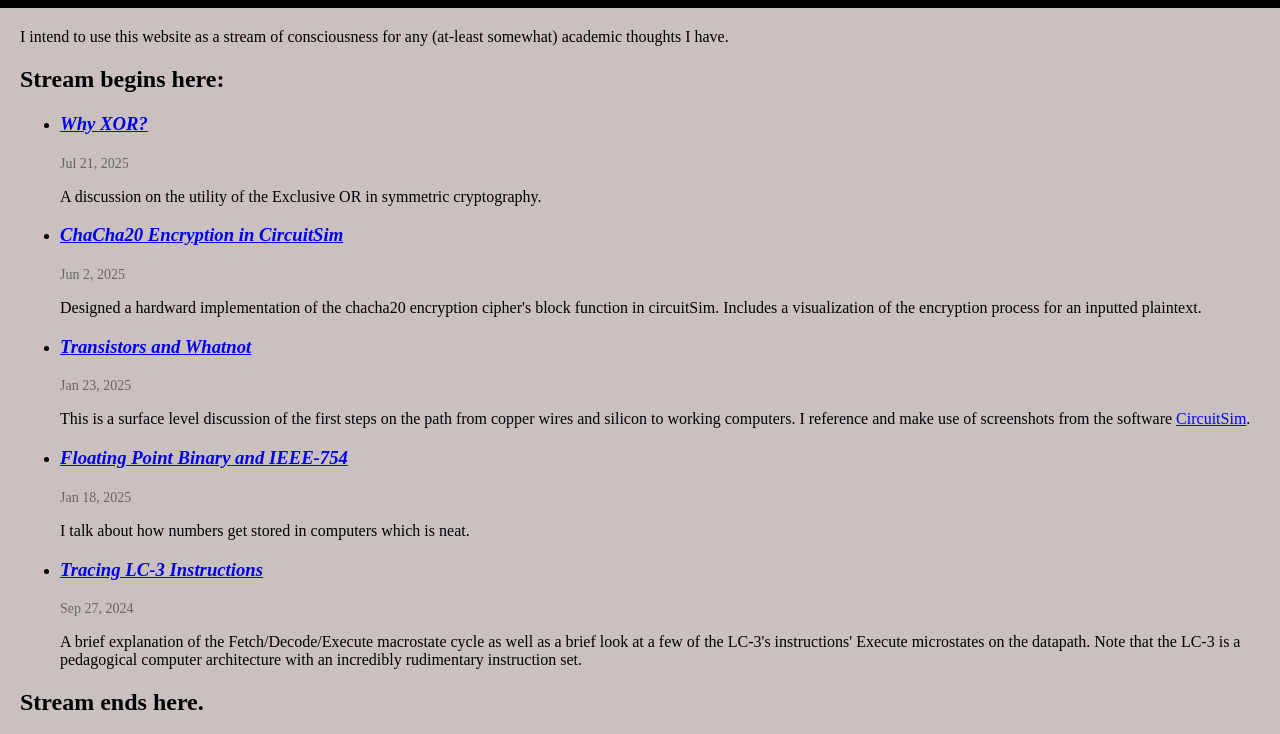
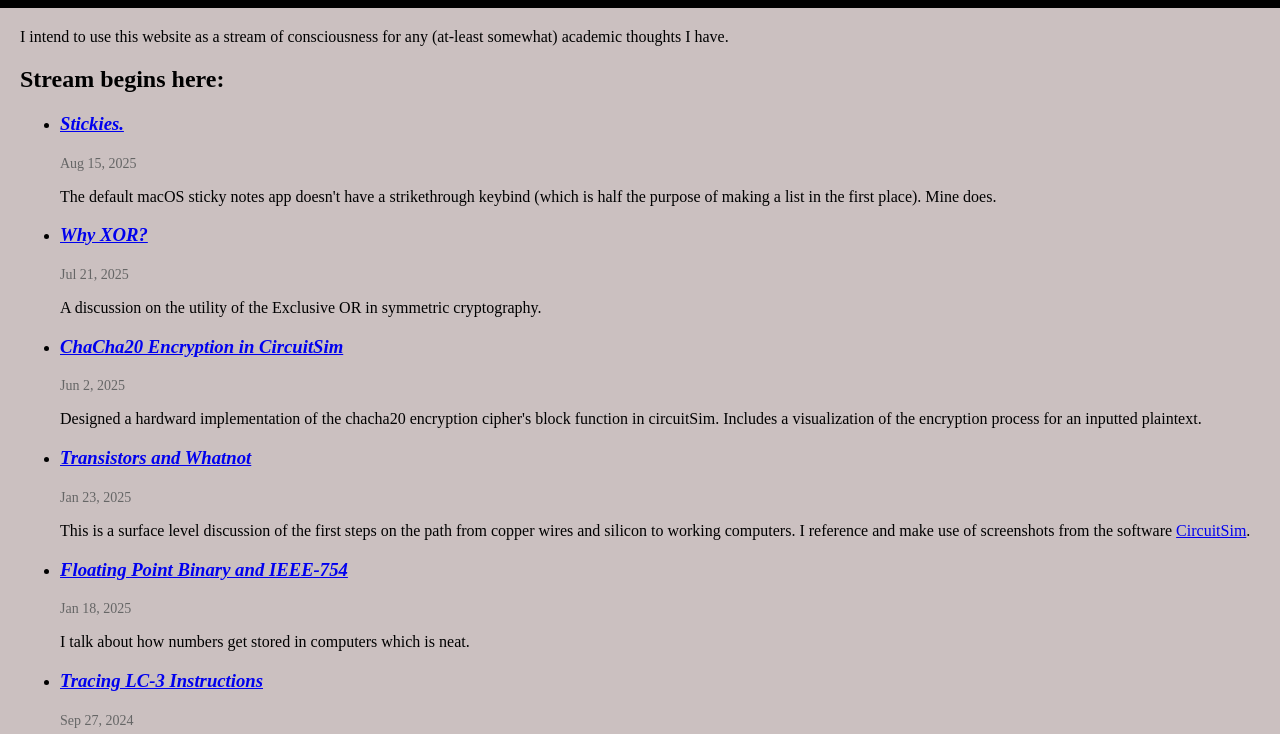
Before and after one commit to AcBurggg/Andrew-thoughts, a plain HTML site: page index.html in a window 1280 px wide. Shown: the part 39-773 px from the top of the page. Drawn offline with nearby package versions, Linux system fonts and the light colour scheme.

Commit message:
andyStickies

```diff
--- a/index.html
+++ b/index.html
@@ -23,6 +23,13 @@
 
             <div class="collectionIndex">
                 <ul class="post-list">
+                    <li>
+                        <h3>
+                            <a class="post-link" href="https://github.com/AcBurggg/AndyStickies" target="_blank"> Stickies.</a>
+                        </h3>
+                        <span class="post-meta">Aug 15, 2025</span>
+                        <p> The default macOS sticky notes app doesn't have a strikethrough keybind (which is half the purpose of making a list in the first place). Mine does.</p>
+                    </li>
                     <li>
                         <h3>
                             <a class="post-link" href="subpages/whyXOR.html"> Why XOR?</a>
```
